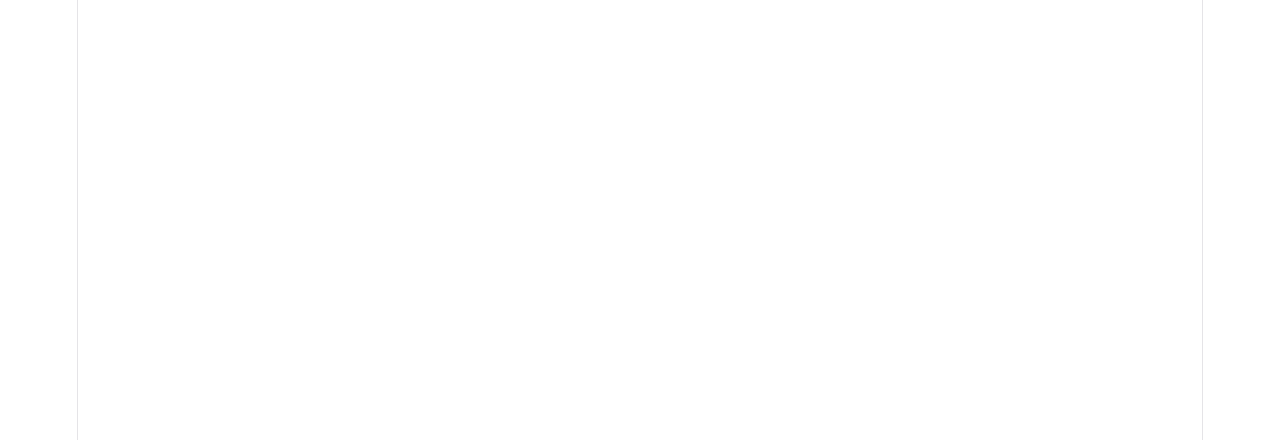
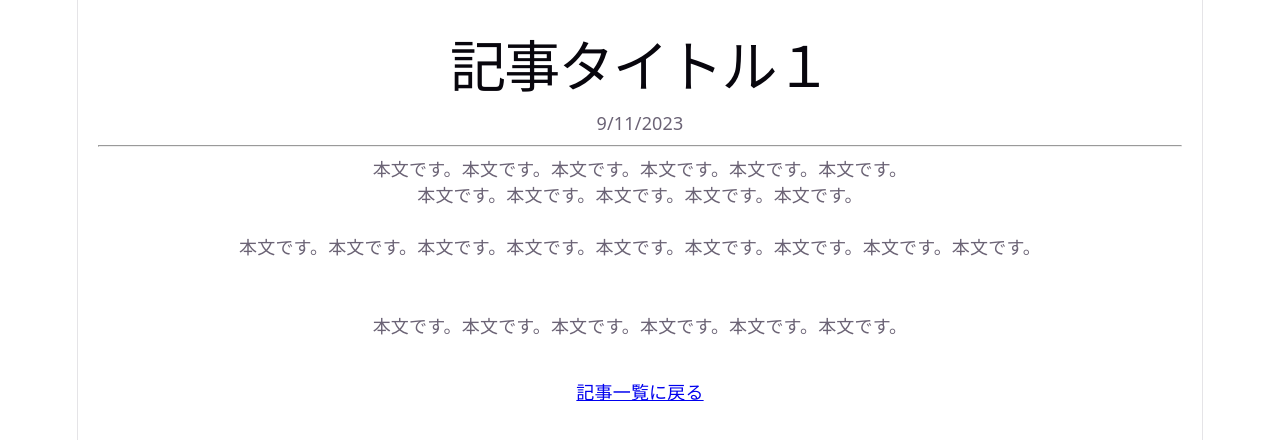
Before and after one commit to harusameaimer99-maker/-, a React (Vite) app: page /posts/1 in a window 1280 px wide. Before the commit this address had no page. Shown: the top 440 px of the page. Built offline with nearby package versions, Linux system fonts and the light colour scheme.

Commit message:
fix: URLを複数形に変更し、見つからない場合の処理を追加

```diff
--- a/src/App.jsx
+++ b/src/App.jsx
@@ -6,7 +6,7 @@
   return (
     <Routes>
       <Route path="/" element={<Home />} />
-      <Route path="/post/:id" element={<PostDetail />} />
+      <Route path="/posts/:id" element={<PostDetail />} />
     </Routes>
   );
 }
--- a/src/components/Home.jsx
+++ b/src/components/Home.jsx
@@ -9,7 +9,7 @@
       <div className={styles['post-list']}>
         {posts.map((post) => (
           <div key={post.id} >
-            <Link to={`/post/${post.id}`}>
+            <Link to={`/posts/${post.id}`}>
               <h2>{post.title}</h2>
             </Link>
             <p>{new Date(post.createdAt).toLocaleDateString()}</p>
--- a/src/components/PostDetail.jsx
+++ b/src/components/PostDetail.jsx
@@ -5,6 +5,14 @@
   const { id } = useParams();
   const post = posts.find((p) => p.id === Number(id));
 
+  if (!post) {
+    return (
+      <div >
+        <h2>記事が見つかりませんでした</h2>
+        <Link to="/"> 記事一覧に戻る</Link>
+      </div>
+    );
+  }
 
   return (
     <div style={{ padding: "20px" }}>
@@ -19,7 +27,7 @@
       />
 
       <div style={{ marginTop: "40px" }}>
-        <Link to="/">← 記事一覧に戻る</Link>
+        <Link to="/"> 記事一覧に戻る</Link>
       </div>
     </div>
   );
```
